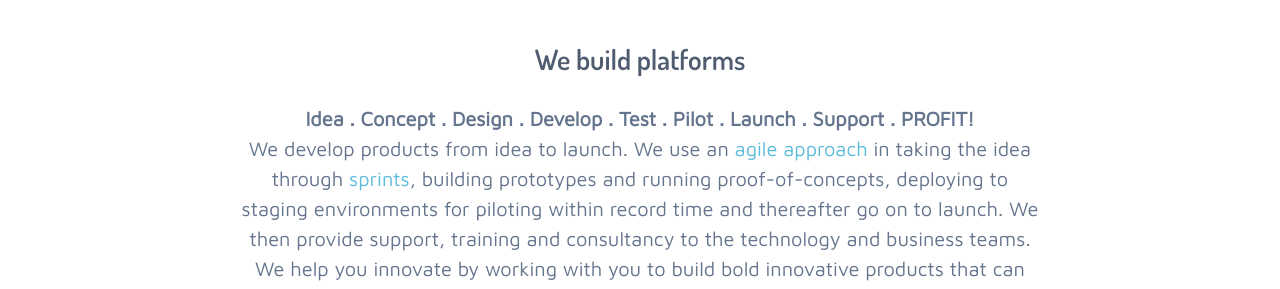
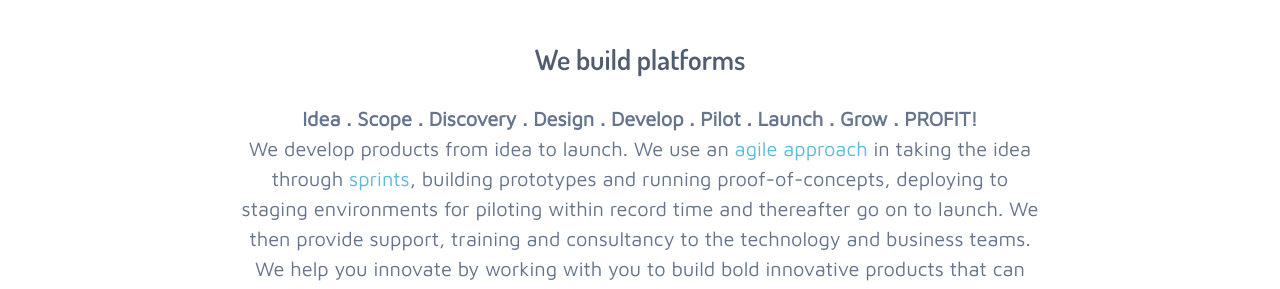
Before and after one commit to zegetech/zegetech.github.io, a Jekyll site: the page built from _pages/work.md, in a window 1280 px wide and 900 px high, scrolled down 1414 px. Shown: the part 153-442 px from the top of the window. Built offline with Jekyll 4.4.1, drawn with Linux system fonts in a browser that asks for light colours.

Commit message:
zegetech-jekyll V 0.0.13 Minor Polish

```diff
--- a/_pages/work.md
+++ b/_pages/work.md
@@ -55,7 +55,7 @@ custom_scripts: |
 <section id="services" class="services section">
   <div class="container text-center">
     <h2 class="title">We build platforms</h2>
-    <p class="intro"><b>Idea . Concept . Design . Develop . Test . Pilot . Launch . Support . PROFIT!</b><br/>We develop products from idea to launch. We use an <a href="http://www.allaboutagile.com/what-is-agile-10-key-principles/">agile approach</a> in taking the idea through <a href="http://www.gv.com/sprint/">sprints</a>, building prototypes and running proof-of-concepts, deploying to staging environments for piloting within record time and thereafter go on to launch. We then provide support, training and consultancy to the technology and business teams. We help you innovate by working with you to build bold innovative products that can plug into your business to harness new opportunities and expand your horizons.
+    <p class="intro"><b>Idea . Scope . Discovery . Design . Develop . Pilot . Launch . Grow . PROFIT!</b><br/>We develop products from idea to launch. We use an <a href="http://www.allaboutagile.com/what-is-agile-10-key-principles/">agile approach</a> in taking the idea through <a href="http://www.gv.com/sprint/">sprints</a>, building prototypes and running proof-of-concepts, deploying to staging environments for piloting within record time and thereafter go on to launch. We then provide support, training and consultancy to the technology and business teams. We help you innovate by working with you to build bold innovative products that can plug into your business to harness new opportunities and expand your horizons.
       <h2 class="title">We <i class="icon_heart"></i> Agile</h2>
       <p class="video-container">
         <iframe width="560" height="315" src="https://www.youtube.com/embed/K2vSQPh6MCE" frameborder="0" allowfullscreen></iframe>
@@ -63,6 +63,7 @@ custom_scripts: |
       <img src="/assets/images/work/agileprocess.png" class="img-responsive" />
     </p>
     <p class="container text-center">
+    <a id="philosophy"> </a>
       <h2 class="title">Our Philosophy</h2>
     </p>
     <div class="service-items row">
```
